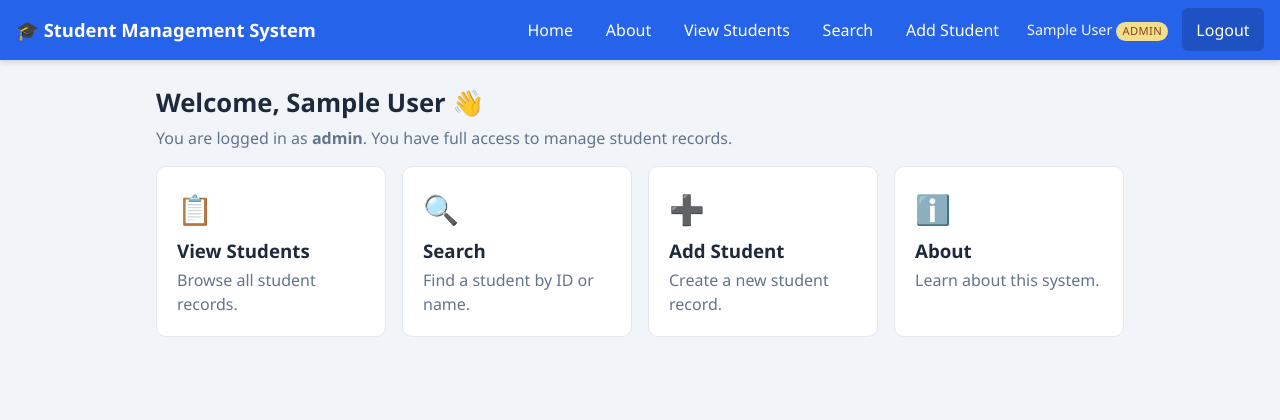
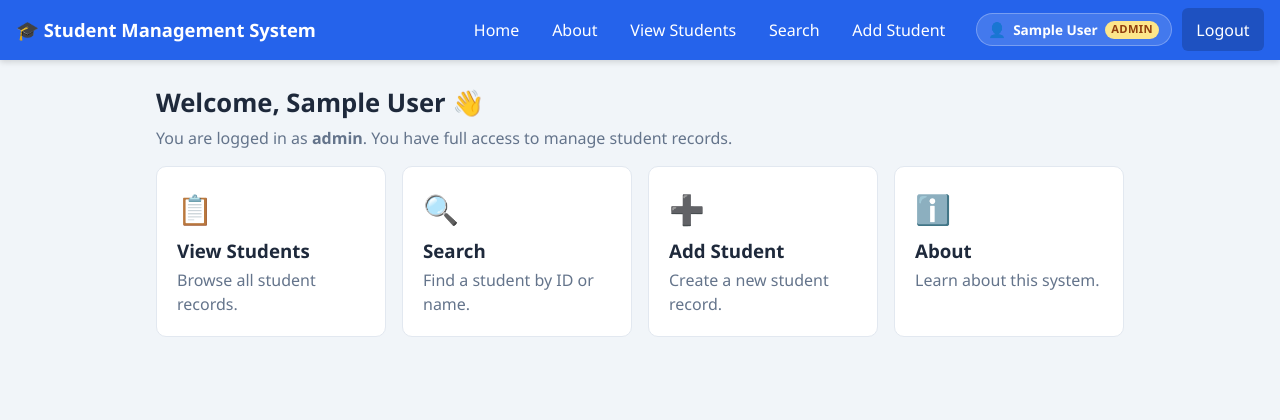
Before and after one commit to akluha72/uitm-sem6-student-management-system, a PHP site: page /index.php in a window 1280 px wide. Shown: the top 420 px of the page. Run offline with PHP 8.4, Linux system fonts and the light colour scheme; the visitor is signed in with stand-in values (Sample User, id 1).

Commit message:
badge and name styling

```diff
--- a/assets/css/style.css
+++ b/assets/css/style.css
@@ -43,8 +43,26 @@ body {
 }
 .nav a:hover { background: rgba(255,255,255,.18); }
 .nav-logout { background: rgba(0,0,0,.18); }
-.nav-user { padding: 0.4rem 0.6rem; font-size: .9rem; opacity: .95; }
 .nav-toggle { display: none; background: none; border: 0; color: #fff; font-size: 1.5rem; cursor: pointer; margin-left: auto; }
+
+/* User chip — visually separated from the nav links */
+.nav-user {
+    display: inline-flex;
+    align-items: center;
+    gap: .45rem;
+    margin: 0 .4rem 0 .75rem;
+    padding: .3rem .7rem;
+    font-size: .85rem;
+    font-weight: 600;
+    color: #fff;
+    background: rgba(255,255,255,.14);
+    border: 1px solid rgba(255,255,255,.28);
+    border-radius: 999px;
+}
+.nav-user::before {
+    content: "👤";
+    font-size: .9rem;
+}
 
 .badge {
     display: inline-block; padding: .05rem .4rem; border-radius: 999px;
@@ -133,7 +151,8 @@ tr:hover td { background: #f8fafc; }
     .nav-toggle { display: block; }
     .nav { display: none; width: 100%; flex-direction: column; align-items: stretch; padding-bottom: .5rem; }
     .nav.open { display: flex; }
-    .nav a, .nav-user { width: 100%; }
+    .nav a { width: 100%; }
+    .nav-user { width: auto; align-self: flex-start; margin: .5rem .4rem; }
     .form-grid { grid-template-columns: 1fr; }
     .brand { padding-right: 0; }
 }
```
Also changed, not shown: uploads/student_6a3bb369c24693.76134029.jpg (added).
